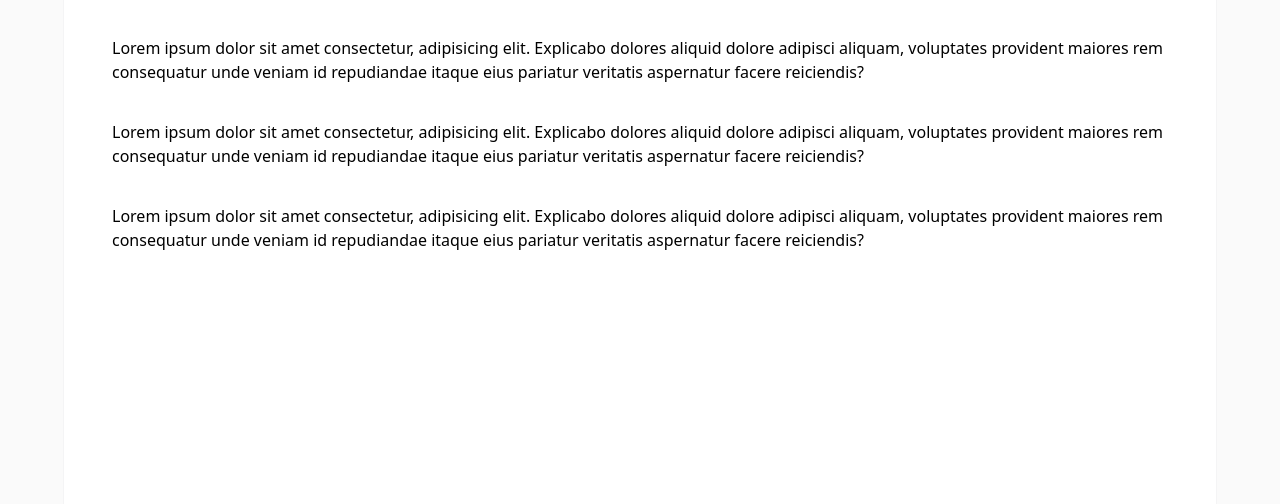
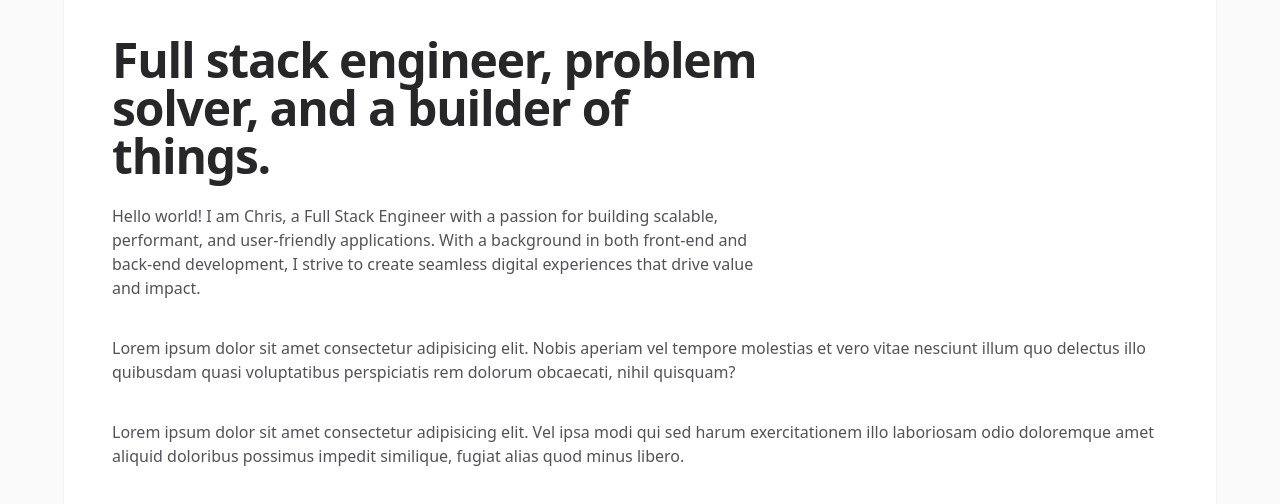
Before and after one commit to ckeller22/portfolio-v3, a React (Vite) app: page / in a window 1280 px wide. Shown: the top 504 px of the page. Built offline with nearby package versions, Linux system fonts and the light colour scheme.

Commit message:
feat: working on fonts, layouts

```diff
--- a/src/components/layout/PageLayout.tsx
+++ b/src/components/layout/PageLayout.tsx
@@ -13,30 +13,43 @@ function PageLayout() {
           <div className="sm:px-8 mt-9">
             <div className="mx-auto w-full max-w-7xl lg:px-8">
               <div className="px-4 sm:px-8 lg:px-12">
-                Lorem ipsum dolor sit amet consectetur, adipisicing elit.
-                Explicabo dolores aliquid dolore adipisci aliquam, voluptates
-                provident maiores rem consequatur unde veniam id repudiandae
-                itaque eius pariatur veritatis aspernatur facere reiciendis?
+                <div className="max-w-2xl">
+                  <h1 className="text-4xl font-bold tracking-tight text-zinc-800 dark:text-zinc-100 sm:text-5xl">
+                    Full stack engineer, problem solver, and a builder of
+                    things.
+                  </h1>
+                  <p className="mt-6 text-base text-zinc-600 dark:text-zinc-400">
+                    Hello world! I am Chris, a Full Stack Engineer with a
+                    passion for building scalable, performant, and user-friendly
+                    applications. With a background in both front-end and
+                    back-end development, I strive to create seamless digital
+                    experiences that drive value and impact.
+                  </p>
+                </div>
               </div>
             </div>
           </div>
           <div className="sm:px-8 mt-9">
             <div className="mx-auto w-full max-w-7xl lg:px-8">
               <div className="px-4 sm:px-8 lg:px-12">
-                Lorem ipsum dolor sit amet consectetur, adipisicing elit.
-                Explicabo dolores aliquid dolore adipisci aliquam, voluptates
-                provident maiores rem consequatur unde veniam id repudiandae
-                itaque eius pariatur veritatis aspernatur facere reiciendis?
+                <p className="text-base text-zinc-600 dark:text-zinc-400">
+                  Lorem ipsum dolor sit amet consectetur adipisicing elit. Nobis
+                  aperiam vel tempore molestias et vero vitae nesciunt illum quo
+                  delectus illo quibusdam quasi voluptatibus perspiciatis rem
+                  dolorum obcaecati, nihil quisquam?
+                </p>
               </div>
             </div>
           </div>
           <div className="sm:px-8 mt-9">
             <div className="mx-auto w-full max-w-7xl lg:px-8">
               <div className="px-4 sm:px-8 lg:px-12">
-                Lorem ipsum dolor sit amet consectetur, adipisicing elit.
-                Explicabo dolores aliquid dolore adipisci aliquam, voluptates
-                provident maiores rem consequatur unde veniam id repudiandae
-                itaque eius pariatur veritatis aspernatur facere reiciendis?
+                <p className="text-base text-zinc-600 dark:text-zinc-400">
+                  Lorem ipsum dolor sit amet consectetur adipisicing elit. Vel
+                  ipsa modi qui sed harum exercitationem illo laboriosam odio
+                  doloremque amet aliquid doloribus possimus impedit similique,
+                  fugiat alias quod minus libero.
+                </p>
               </div>
             </div>
           </div>
```
